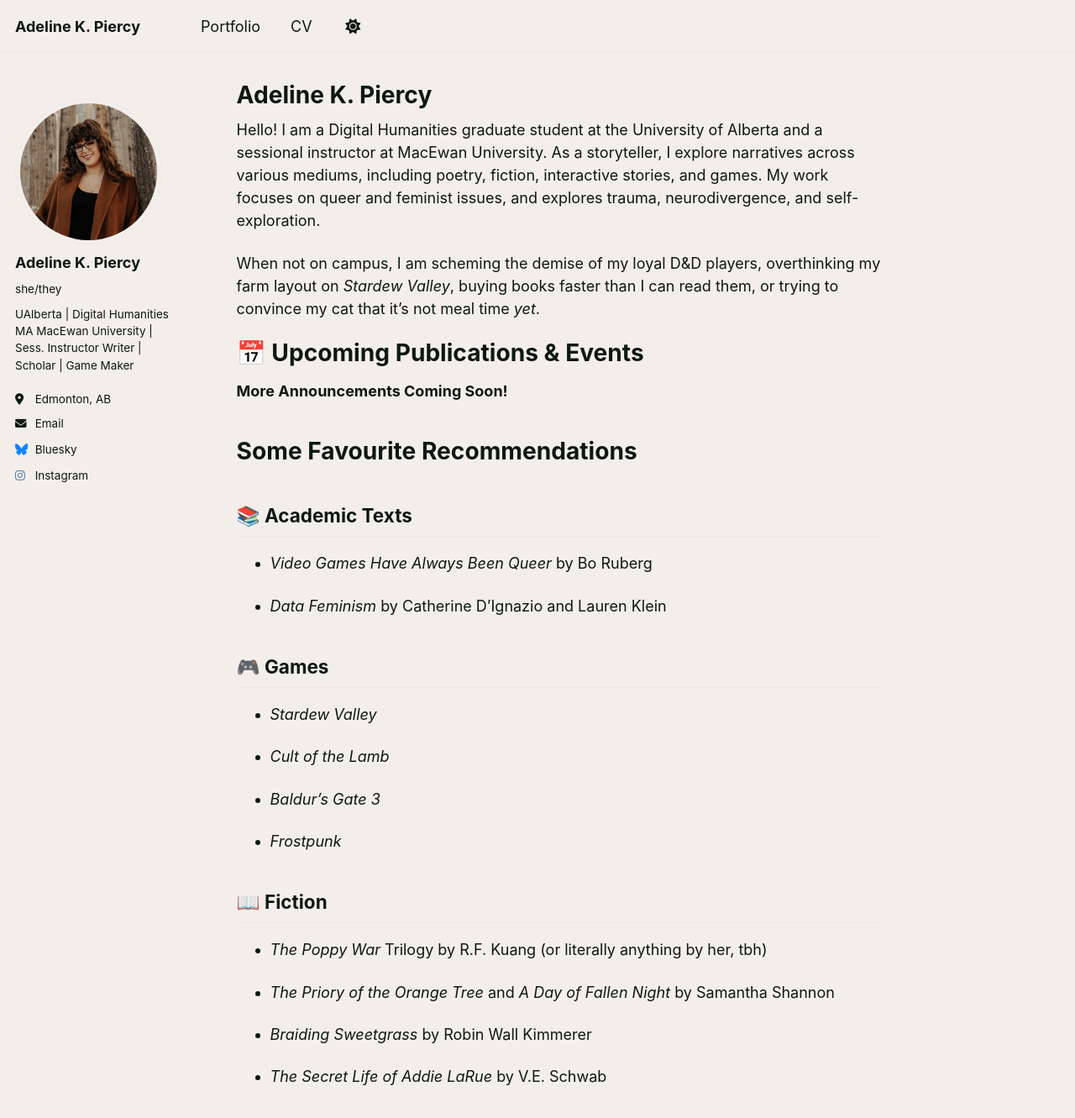
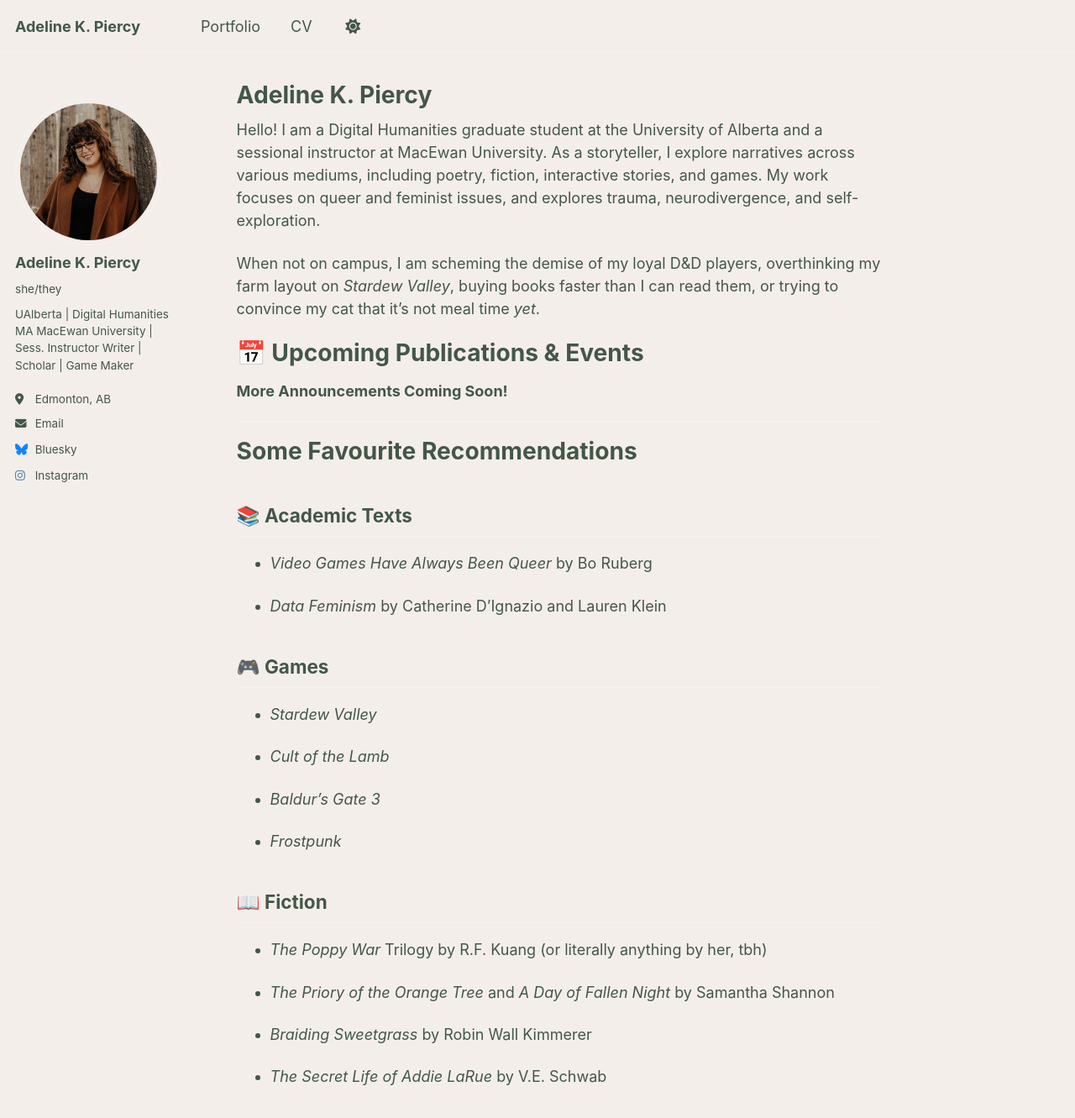
Before and after one commit to akpiercy/me, a Jekyll site: the page built from _pages/about.md, in a window 1280 px wide and 1400 px high. Shown: the top 1331 px of the window at 84% size. Built offline with Jekyll 4.4.1, drawn with Linux system fonts in a browser that asks for light colours.

Commit message:
Update _default.scss

```diff
--- a/_sass/theme/_default.scss
+++ b/_sass/theme/_default.scss
@@ -3,7 +3,7 @@
    ========================================================================== */
 
 /* Color codes used for the theme */
-$gray                       : #14281D;
+$gray                       : #709176;
 $dark-gray                  : mix(#000, $gray, 40%);
 $darker-gray                : mix(#000, $gray, 60%);
 $light-gray                 : mix(#fff, $gray, 50%);
```
